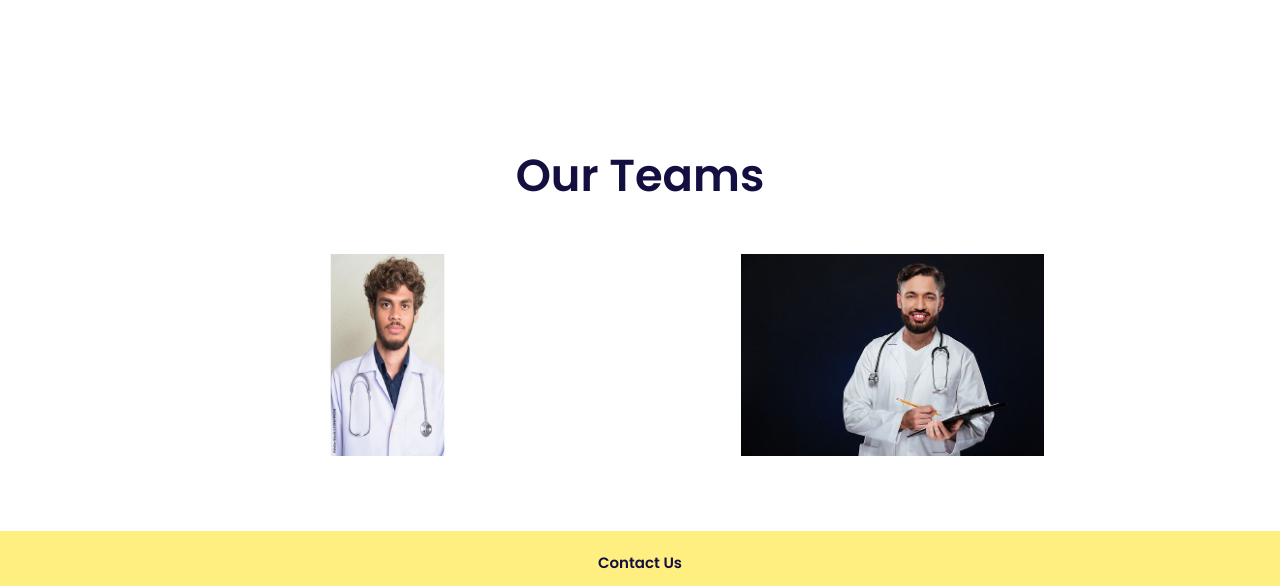
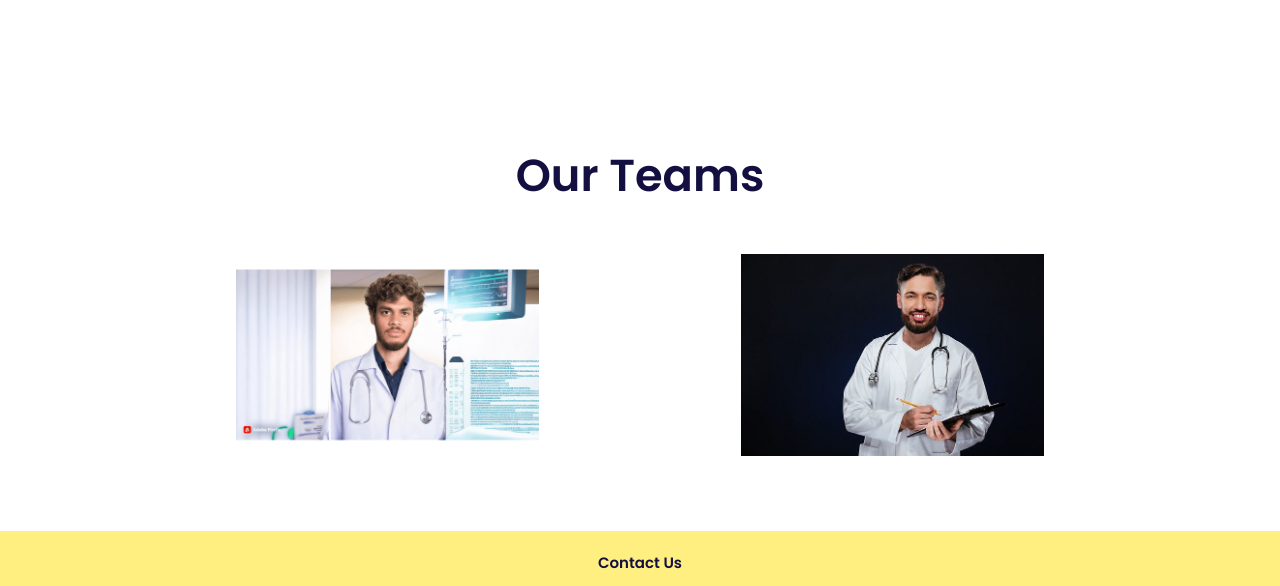
Before and after one commit to me-lier/Medical-Imaging, a plain HTML site: page index.html in a window 1280 px wide. Shown: the part 1816-2402 px from the top of the page. Drawn offline with Linux system fonts and the light colour scheme; files whose address does not match are found by name.

Commit message:
Update index.html

```diff
--- a/index.html
+++ b/index.html
@@ -195,7 +195,7 @@
             <h1 class="team-heading"><big><big><big><big><big><big>Our Teams</big></big></big></big></big></big></h1>
             <div class="team-images">
                 <img
-                    src="./images/padded_image_16_9.jpg"
+                    src="./images/Firefly 20240720063954 (1).png"
                     alt=""
                     class="team-img scale-effect"
                 />
```
